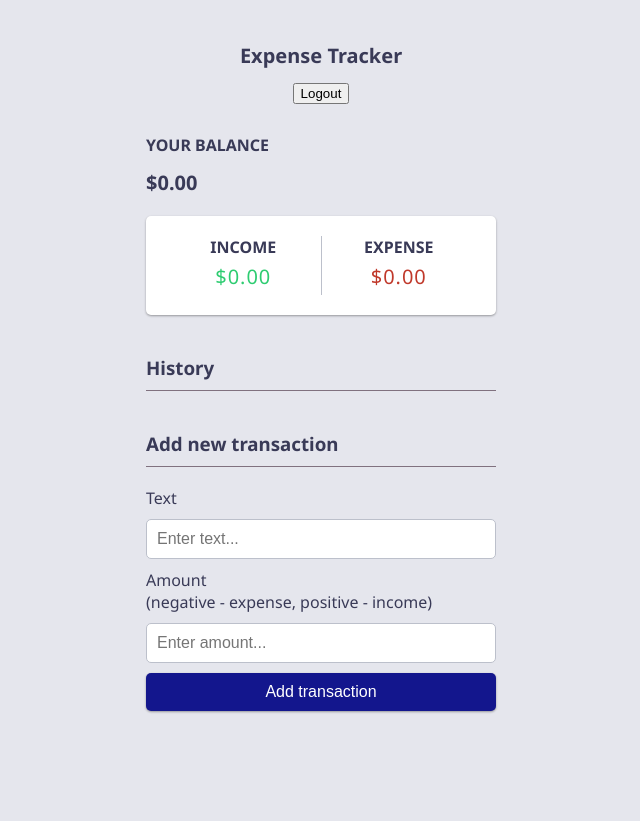
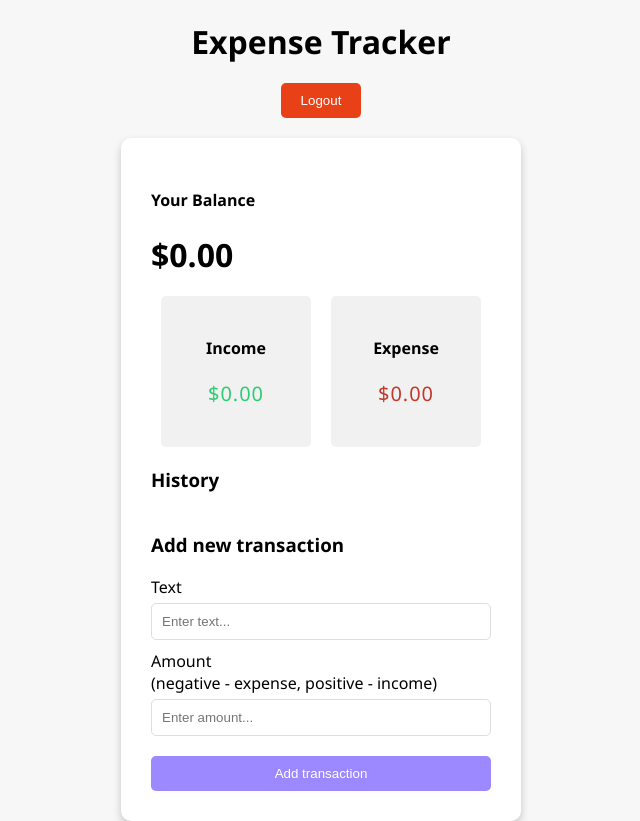
Before and after one commit to lakshanyamurugan/expense-tracker, a plain HTML site: page index.html in a window 1280 px wide. Shown: the whole page, without its empty margins (319-959 px from the left). Before the commit the page ends 800 px from the top, so only its background shows below. Drawn offline with Linux system fonts and the light colour scheme; sample sign-in values are in the browser's storage.

Commit message:
Update styles.css

```diff
--- a/styles.css
+++ b/styles.css
@@ -1,142 +1,55 @@
-@import url("https://fonts.googleapis.com/css2?family=Noto+Sans:wght@400;700&display=swap");
-
-:root {
-  --main-color: #13168d;
-  --secondary-color: #393a57;
-  --ternary-color: #486ba6;
-  --box-shadow: 0 1px 3px rgba(0, 0, 0, 0.12), 0 1px 2px rgba(0, 0, 0, 0.24);
-  --background-color: #e5e6ed;
-  --background-secondary-color: #fff;
-  --border-color: #80717f;
-  --border-secondary-color: #bcc0cb;
-  --plus-color: #2ecc71;
-  --minus-color: #c0392b;
-}
-
 * {
   box-sizing: border-box;
 }
 
 body {
-  background-color: var(--background-color);
-  color: var(--secondary-color);
-  font-family: "Noto Sans", sans-serif;
+  font-family: 'Segoe UI', Tahoma, Geneva, Verdana, sans-serif;
+  background-color: #f7f7f7;
   display: flex;
   flex-direction: column;
   align-items: center;
-  justify-content: center;
-  min-height: 100vh;
   margin: 0;
+  padding: 0;
 }
 
-.header {
-  display: flex;
-  align-items: center;
-  justify-content: space-around;
-}
-
-.header img {
-  width: 4.5rem;
-  width: 4.5rem;
-  opacity: 0.5;
-}
-
-.balance-container {
-  display: flex;
-  flex-direction: column;
+h1 {
+  margin: 20px 0;
 }
 
 .container {
-  margin: 30px auto;
-  width: 350px;
-}
-
-h1 {
-  font-size: 1.25rem;
-}
-
-h2 {
-  font-size: 1.17rem;
-}
-
-.balance {
-  letter-spacing: 1px;
-  margin: 0;
-  font-size: 2rem;
-}
-
-h3 {
-  border-bottom: 1px solid var(--border-color);
-  padding-bottom: 10px;
-  margin: 40px 0 10px;
-}
-
-h2,
-h4 {
-  margin: 0;
-  text-transform: uppercase;
+  width: 400px;
+  background-color: #fff;
+  padding: 30px;
+  border-radius: 10px;
+  box-shadow: 0 4px 8px rgba(0, 0, 0, 0.2);
 }
 
 .inc-exp-container {
-  background-color: var(--background-secondary-color);
-  box-shadow: var(--box-shadow);
-  padding: 20px;
   display: flex;
   justify-content: space-between;
   margin: 20px 0;
-  border-radius: 5px;
 }
 
 .inc-exp-container > div {
+  background-color: #f1f1f1;
   flex: 1;
+  padding: 20px;
+  border-radius: 5px;
   text-align: center;
-}
-
-.inc-exp-container > div:first-of-type {
-  border-right: 1px solid var(--border-secondary-color);
+  margin: 0 10px;
 }
 
 .money {
   font-size: 20px;
   letter-spacing: 1px;
-  margin: 5px 0;
 }
 
 .money.plus {
-  color: var(--plus-color);
+  color: #2ecc71;
 }
 
 .money.minus {
-  color: var(--minus-color);
-}
-
-label {
-  display: inline-block;
-  margin: 10px 0;
-}
-
-input[type="text"],
-input[type="number"] {
-  border: 1px solid var(--border-secondary-color);
-  border-radius: 5px;
-  display: block;
-  font-size: 16px;
-  padding: 10px;
-  width: 100%;
-}
-
-.btn {
-  cursor: pointer;
-  background-color: var(--main-color);
-  box-shadow: var(--box-shadow);
-  color: var(--background-secondary-color);
-  border: 0;
-  display: block;
-  font-size: 16px;
-  margin: 10px 0 30px;
-  padding: 10px;
-  width: 100%;
-  border-radius: 5px;
+  color: #c0392b;
 }
 
 .list {
@@ -146,68 +59,66 @@ input[type="number"] {
 }
 
 .list li {
-  background-color: var(--background-secondary-color);
-  box-shadow: var(--box-shadow);
-  color: var(--ternary-color);
+  background-color: #fff;
+  padding: 10px;
+  border-right: 5px solid;
   display: flex;
   justify-content: space-between;
-  position: relative;
-  padding: 10px;
+  align-items: center;
   margin: 10px 0;
-  border-top-left-radius: 5px;
-  border-bottom-left-radius: 5px;
+  box-shadow: 0 2px 4px rgba(0, 0, 0, 0.1);
 }
 
 .list li.plus {
-  border-left: 5px solid var(--plus-color);
+  border-color: #2ecc71;
 }
 
 .list li.minus {
-  border-left: 5px solid var(--minus-color);
+  border-color: #c0392b;
 }
 
 .delete-btn {
+  background-color: #e74c3c;
+  color: #fff;
+  border: none;
+  padding: 5px 10px;
+  border-radius: 5px;
   cursor: pointer;
-  background-color: var(--minus-color);
-  color: var(--background-secondary-color);
-  box-shadow: var(--box-shadow);
-  border: 0;
-  font-size: 22px;
-  line-height: 22px;
-  padding: 10px;
-  margin: 10px 0;
-  position: absolute;
-  top: 50%;
-  right: 0;
-  transform: translate(100%, -73%);
-  opacity: 0;
-  transition: opacity 0.3s ease;
 }
 
-.btn:focus,
-.delete-btn:focus {
-  outline: 0;
+.btn {
+  width: 100%;
+  background-color: #9c88ff;
+  color: white;
+  border: none;
+  padding: 10px;
+  cursor: pointer;
+  border-radius: 5px;
+  margin-top: 10px;
 }
 
-.list li:hover .delete-btn {
-  opacity: 1;
+.logout-btn {
+  background-color: #e84118;
+  color: white;
+  border: none;
+  padding: 10px 20px;
+  cursor: pointer;
+  border-radius: 5px;
+  margin-bottom: 20px;
 }
 
-.notification-container {
-  background-color: var(--minus-color);
-  color: var(--background-secondary-color);
-  border-radius: 5px 5px 0 0;
-  padding: 15px 20px;
-  position: fixed;
-  bottom: 0;
-  opacity: 0;
-  transition: opacity 0.3s ease;
+.form-control {
+  margin-bottom: 10px;
 }
 
-.notification-container.show {
-  opacity: 1;
+.form-control label {
+  display: inline-block;
+  margin-bottom: 5px;
 }
 
-.notification-container p {
-  margin: 0;
+.form-control input {
+  width: 100%;
+  padding: 10px;
+  border: 1px solid #dedede;
+  border-radius: 5px;
 }
```
